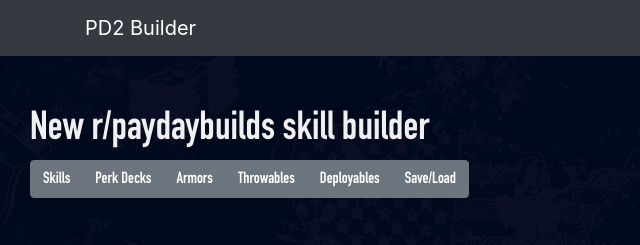
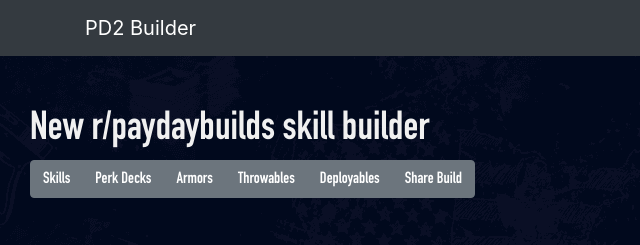
Before and after one commit to r-paydaybuilds/pd2builder, a website: page pages/index.html in a window 1280 px wide. Shown: the top 245 px of the page, 0-640 px from the left. Drawn offline with nearby package versions, Linux system fonts and the light colour scheme; files that its build step writes are made by us from their sources; files whose address does not match are found by name.

Commit message:
Save/load -> share (was misleading)

```diff
--- a/pages/index.html
+++ b/pages/index.html
@@ -69,7 +69,7 @@
             <button id="tab_armors_button" type="button" class="btn btn-secondary">Armors</button>
             <button id="tab_throwables_button" type="button" class="btn btn-secondary">Throwables</button>
             <button id="tab_deployables_button" type="button" class="btn btn-secondary">Deployables</button>
-            <button id="tab_io_button" type="button" class="btn btn-secondary">Save/Load</button>
+            <button id="tab_io_button" type="button" class="btn btn-secondary">Share Build</button>
           </div>
         </div>
       </div>
```
